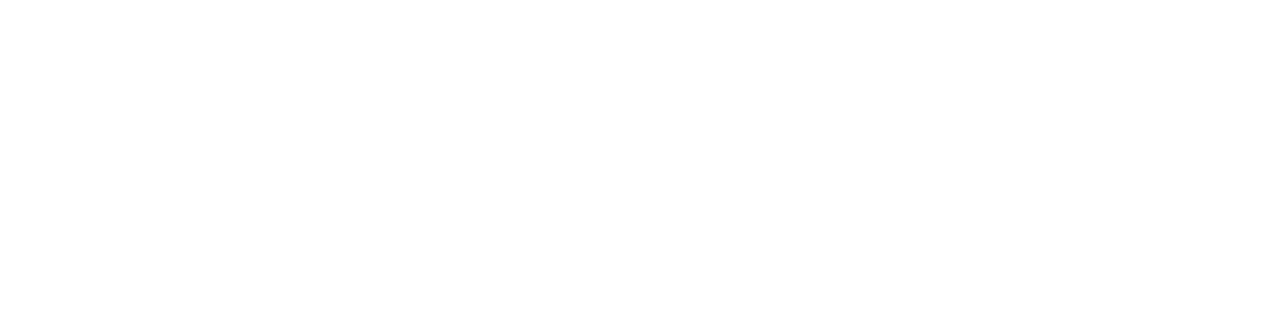
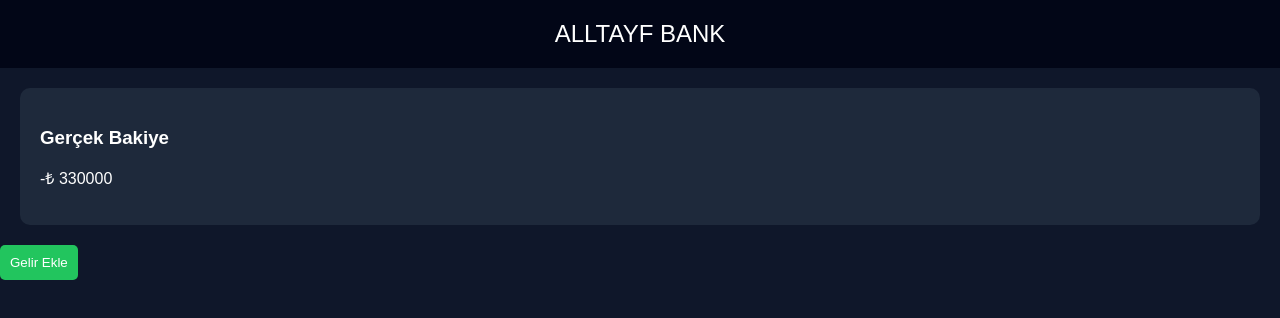
Before and after one commit to rahimkucukkabadayi-cyber/alltayf-bank, a plain HTML site: page index.html in a window 1280 px wide. Drawn offline with Linux system fonts and the light colour scheme.

Commit message:
Refactor balance display logic in index.html

```diff
--- a/index.html
+++ b/index.html
@@ -1,3 +1,28 @@
+<!DOCTYPE html>
+<html lang="tr">
+<head>
+<meta charset="UTF-8">
+<title>Alltayf Bank</title>
+
+<style>
+body {background:#0f172a;color:white;font-family:Arial;margin:0}
+.header {padding:20px;text-align:center;font-size:24px;background:#020617}
+.card {background:#1e293b;margin:20px;padding:20px;border-radius:10px}
+button {padding:10px;background:#22c55e;border:none;color:white;border-radius:5px}
+</style>
+
+</head>
+<body>
+
+<div class="header">ALLTAYF BANK</div>
+
+<div class="card">
+  <h3>Gerçek Bakiye</h3>
+  <p id="bakiye"></p>
+</div>
+
+<button onclick="gelirEkle()">Gelir Ekle</button>
+
 <script>
 let bakiye = 547000;
 
@@ -8,14 +33,13 @@
 ];
 
 function bugun() {
-  return new Date("2026-05-15"); // test tarihi
+  return new Date("2026-05-15");
 }
 
 function hesapla() {
   let kalan = bakiye;
   let borc = 0;
 
-  // sırala
   taksitler.sort((a,b)=> new Date(a.tarih) - new Date(b.tarih));
 
   for(let t of taksitler){
@@ -35,11 +59,13 @@
 function goster(){
   let sonuc = hesapla();
 
-  document.getElementById("bakiye").innerText =
-    sonuc.kalan > 0 ? "₺ " + sonuc.kalan : "-₺ " + sonuc.borc;
+  if(sonuc.kalan > 0){
+    document.getElementById("bakiye").innerText = "₺ " + sonuc.kalan;
+  } else {
+    document.getElementById("bakiye").innerText = "-₺ " + sonuc.borc;
+  }
 }
 
-// PARA GELİNCE
 function gelirEkle(){
   let miktar = prompt("Ne kadar geldi?");
   if(miktar){
@@ -47,4 +73,9 @@
     goster();
   }
 }
+
+goster();
 </script>
+
+</body>
+</html>
```
